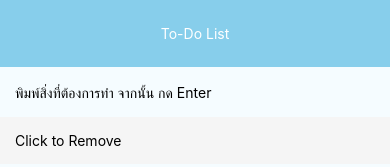
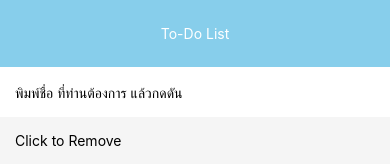
Before and after one commit to KwinLook/SecondProject, a React Native app: screen / in a window 390 px wide. Shown: the top 167 px of the page. Built offline with nearby package versions, Linux system fonts and the light colour scheme.

Commit message:
หลังบ่าย เริ่ม

```diff
--- a/App.js
+++ b/App.js
@@ -1,25 +1,66 @@
-/**
- * Sample React Native App
- * https://github.com/facebook/react-native
- * @flow
- */
+// /**
+//  * Sample React Native App
+//  * https://github.com/facebook/react-native
+//  * @flow
+//  */
+//
+// import React, { Component } from 'react';
+// import {
+//   StyleSheet,
+//   View
+// } from 'react-native';
+// import Header from './src/header';
+// import Input from './src/input';
+// import List from './src/list';
+//
+// export default class App extends Component {
+//   render() {
+//     return (
+//       <View style={styles.container}>
+//         <Header />
+//         <Input />
+//         <List />
+//       </View>
+//     );
+//   }
+// }
+//
+// const styles = StyleSheet.create({
+//   container: {
+//     flex: 1,
+//     backgroundColor: '#F5FCFF',
+//   }
+// });
 
-import React, { Component } from 'react';
-import {
-  StyleSheet,
-  View
-} from 'react-native';
+import React from 'react';
+import { StyleSheet, Text, View } from 'react-native';
 import Header from './src/header';
 import Input from './src/input';
-import List from './src/list';
+import List from './src/list'
 
-export default class App extends Component {
+export default class App extends React.Component {
+  constructor(){
+    super();
+    this.state ={list:['Click to Remove','แปรงฟัน','อาบน้ำ'],}
+    this.removeTodo = this.removeTodo.bind(this);
+    this.addTodo = this.addTodo.bind(this);
+  }
+  removeTodo(index){
+    let tmpList = [...this.state.list];
+    tmpList = tmpList.filter((tmp,i)=>i!=index)
+    this.setState({list:tmpList})
+}
+addTodo(text) {
+  let tmpList = [...this.state.list];
+  tmpList.push(text);
+  this.setState({list:tmpList});
+}
   render() {
     return (
-      <View style={styles.container}>
-        <Header />
-        <Input />
-        <List />
+      <View  style={styles.container} >
+      <Header  />
+      <Input onSubmitEditing={this.addTodo} />
+      <List list={this.state.list} onPressItem={this.removeTodo} />
       </View>
     );
   }
@@ -28,6 +69,6 @@ export default class App extends Component {
 const styles = StyleSheet.create({
   container: {
     flex: 1,
-    backgroundColor: '#F5FCFF',
-  }
+    backgroundColor: '#fff',
+  },
 });
--- a/src/input.js
+++ b/src/input.js
@@ -1,34 +1,68 @@
+// import React from 'react';
+// import {
+//   TextInput,
+//   StyleSheet
+// } from 'react-native';
+// export default class Input extends React.Component {
+//   constructor() {
+//     super();
+//     this.state = {
+//       text: ''
+//     }
+//     this.onSubmitEditing = this.onSubmitEditing.bind(this);
+//   }
+//   onSubmitEditing(){
+//     this.setState({text:''});
+//   }
+//   render() {
+//     return ( <
+//       TextInput style = {
+//         styles.input
+//       }
+//       value = {
+//         this.state.text
+//       }
+//       placeholder = 'พิมพ์สิ่งที่ต้องการทำ จากนั้น กด Enter'
+//       onChangeText = { (text) => this.setState({ text: text })}
+//       //returnKeyType =ios
+//       returnKeyType={ 'done' }
+//       returnKeyLabel={ 'done' }
+//       onSubmitEditing={this.onSubmitEditing}
+//
+//       />
+//     )
+//   }
+// }
+// const styles = StyleSheet.create({
+//   input: {
+//     height: 50,
+//     padding: 15
+//   }
+//
+// })
+
+
 import React from 'react';
-import {
-  TextInput,
-  StyleSheet
-} from 'react-native';
+import { TextInput, StyleSheet } from 'react-native';
 export default class Input extends React.Component {
     constructor() {
         super();
-    this.state = {
-      text: ''
-    }
+        this.state = { text: '' }
         this.onSubmitEditing = this.onSubmitEditing.bind(this);
     }
-  onSubmitEditing(){
-    this.setState({text:''});
+    onSubmitEditing() {
+        this.setState({ text: '' });
+        this.props.onSubmitEditing(this.state.text);
       }
+
     render() {
-    return ( <
-      TextInput style = {
-        styles.input
-      }
-      value = {
-        this.state.text
-      }
-      placeholder = 'พิมพ์สิ่งที่ต้องการทำ จากนั้น กด Enter'
-      onChangeText = { (text) => this.setState({ text: text })}
-      //returnKeyType =ios
-      returnKeyType={ 'done' }
-      returnKeyLabel={ 'done' }
+        return (
+            <TextInput style={styles.input} value={this.state.text}
+                placeholder='พิมพ์ชื่อ ที่ท่านต้องการ แล้วกดดัน'
+                onChangeText={(text) => this.setState({ text: text })}
                 onSubmitEditing={this.onSubmitEditing}
-
+                returnKeyType={'done'} //returnKeyType use for IOS
+                returnKeyLabel={'done'} //returnKeyLabel use for Android
             />
         )
     }
@@ -36,7 +70,7 @@ export default class Input extends React.Component {
 const styles = StyleSheet.create({
     input: {
         height: 50,
-    padding: 15
+        padding: 15,
     }
 
 })
--- a/src/list.js
+++ b/src/list.js
@@ -1,21 +1,48 @@
+// import React from 'react';
+// import {View,Text,StyleSheet,TouchableOpacity} from 'react-native';
+// export default class List extends React.Component {
+//     constructor(){
+//         super();
+//         this.state = {list:['Click to Remove','แปรงฟัน','อาบน้ำ'],}
+//         this.removeTodo = this.removeTodo.bind(this);
+//         this
+//     }
+//     removeTodo(index){
+//         let tmpList = [...this.state.list];
+//         tmpList = tmpList.filter((tmp,i)=>i!=index)
+//         this.setState({list:tmpList})
+//     }
+//     render(){
+//         return(
+//             <View>
+//                 {this.state.list.map((text,i)=>
+//                     (
+//                     <TouchableOpacity key={i} onPress={()=>this.removeTodo(i)}
+//                     style={{backgroundColor:'whitesmoke',padding:15,marginBottom:5}} >
+//                         <Text>{text}</Text>
+//                     </TouchableOpacity>
+//                     )
+//                 )}
+//             </View>
+//         )
+//     }
+// }
+// const styles = StyleSheet.create({
+//
+// })
+
+
 import React from 'react';
 import {View,Text,StyleSheet,TouchableOpacity} from 'react-native';
 export default class List extends React.Component {
-    constructor(){
-        super();
-        this.state = {list:['Click to Remove','แปรงฟัน','อาบน้ำ'],}
-        this.removeTodo = this.removeTodo.bind(this);
-        this
-    }
+
     removeTodo(index){
-        let tmpList = [...this.state.list];
-        tmpList = tmpList.filter((tmp,i)=>i!=index)
-        this.setState({list:tmpList})
+        this.props.onPressItem(index);
     }
     render(){
         return(
             <View>
-                {this.state.list.map((text,i)=>
+                {this.props.list.map((text,i)=>
                     (
                     <TouchableOpacity key={i} onPress={()=>this.removeTodo(i)}
                     style={{backgroundColor:'whitesmoke',padding:15,marginBottom:5}} >
```
Also changed, not shown: src/header.js (+23 -0 lines). Lines whose indentation alone changed are shown as unchanged.
